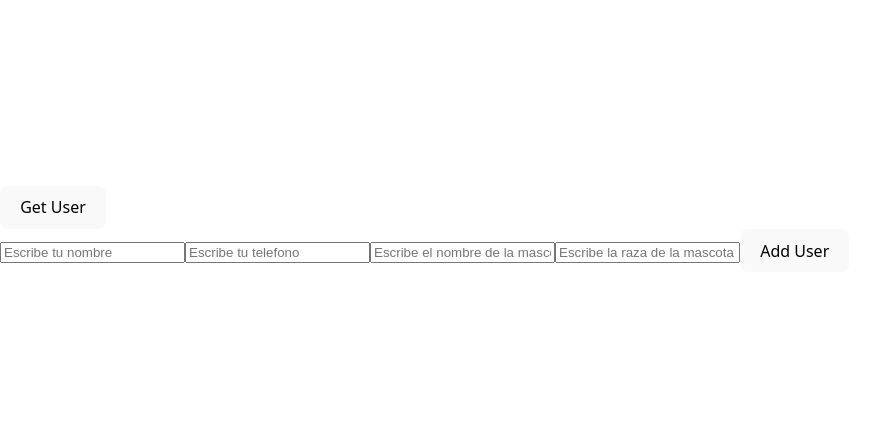
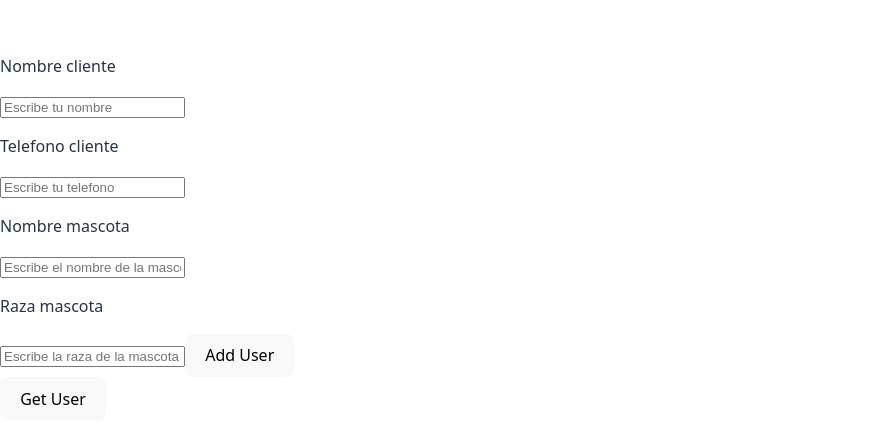
Before and after one commit to Mucca03/asty-petshop-manager, a React app in the folder frontend/: page / in a window 1280 px wide. Shown: the part 171-614 px from the top of the page, without its empty margins (0-892 px from the left). Built offline with nearby package versions, Linux system fonts and the light colour scheme; the HTML template or start-up script is replaced by a standard one.

Commit message:
implement promise pet

```diff
--- a/frontend/src/App.tsx
+++ b/frontend/src/App.tsx
@@ -4,8 +4,8 @@ const App = () => {
     return (
         <>
             <div>
+                <TestPost/>
                 <TestGet/>
-                <TestPost/>
             </div>
         </>
         )
--- a/frontend/src/components/TestPost.tsx
+++ b/frontend/src/components/TestPost.tsx
@@ -24,10 +24,13 @@ const TestPost = () => {
 
     return (
         <div>
-
+            <p>Nombre cliente</p>
             <input ref={nameClient} type="text" id="nombre" name="nombre" placeholder="Escribe tu nombre"/>
+            <p>Telefono cliente</p>
             <input ref={phoneClient} type="text" id="telefono" name="telefono" placeholder="Escribe tu telefono"/>
+            <p>Nombre mascota</p>
             <input ref={namePet} type="text" id="nombrePet" name="nombrePet" placeholder="Escribe el nombre de la mascota"/>
+            <p>Raza mascota</p>
             <input ref={breedPet} type="text" id="razaPet" name="razaPet" placeholder="Escribe la raza de la mascota"/>
 
             <button onClick={(e) => handleSubmit(e)}>
--- a/frontend/src/services/pets.service.ts
+++ b/frontend/src/services/pets.service.ts
@@ -1,17 +1,15 @@
 import axios from "axios";
+import type {Pets} from "../types/Pets.ts";
 
-const createPet = async (name: string, raza: string, id: number) => {
-    try {
-        const newUser = {
+const createPet = async (name: string, raza: string, clientId: number)
+    :Promise<Pets>=> {
+        const {data} = await axios.post('/api/pets', {
             name: name,
             raza: raza,
-            client_id: id,
-        };
-        const response = await axios.post('/api/pets', newUser);
-        console.log('User added:', response.data);
-    } catch (error) {
-        console.error('Error adding user:', error);
-    }
+            id: clientId
+        });
+        console.log('Pet added:', data.data);
+        return data
 };
 
 export {createPet};
--- /dev/null
+++ b/frontend/src/types/Pets.ts
@@ -0,0 +1,5 @@
+export interface Pets {
+    name: string;
+    raza: string;
+    client_id: number;
+}
```
Also changed, not shown: frontend/src/services/services.service.ts (added).
